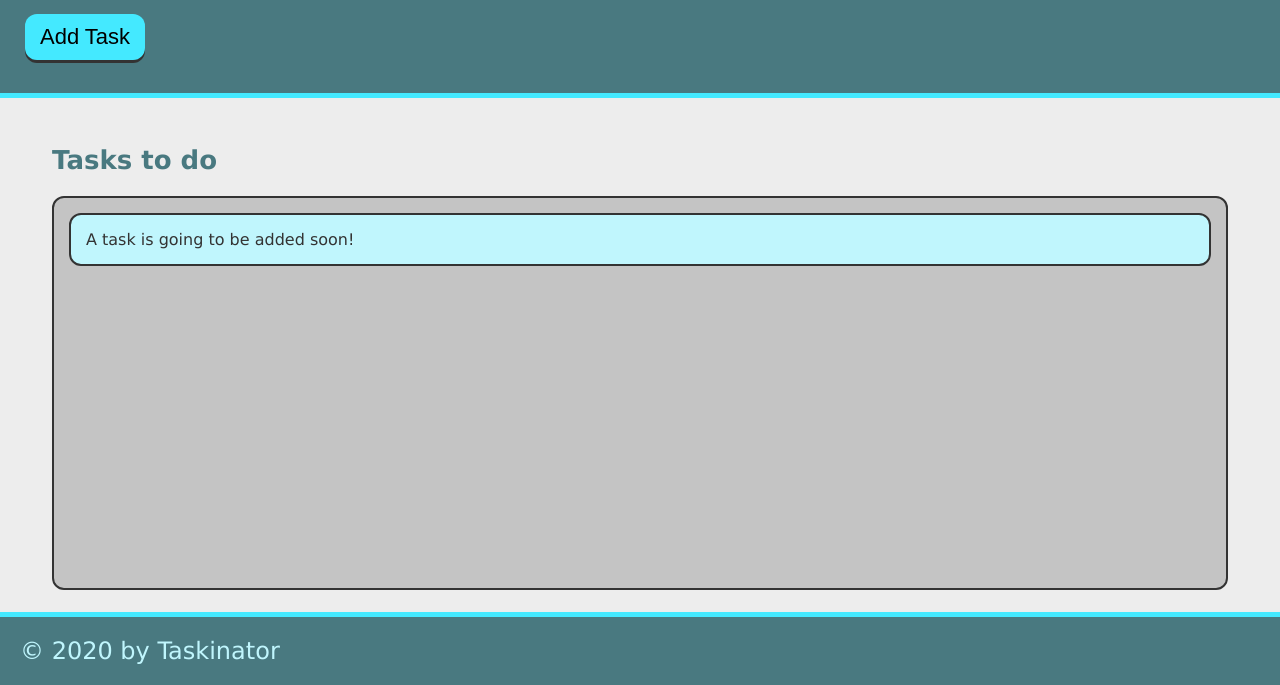
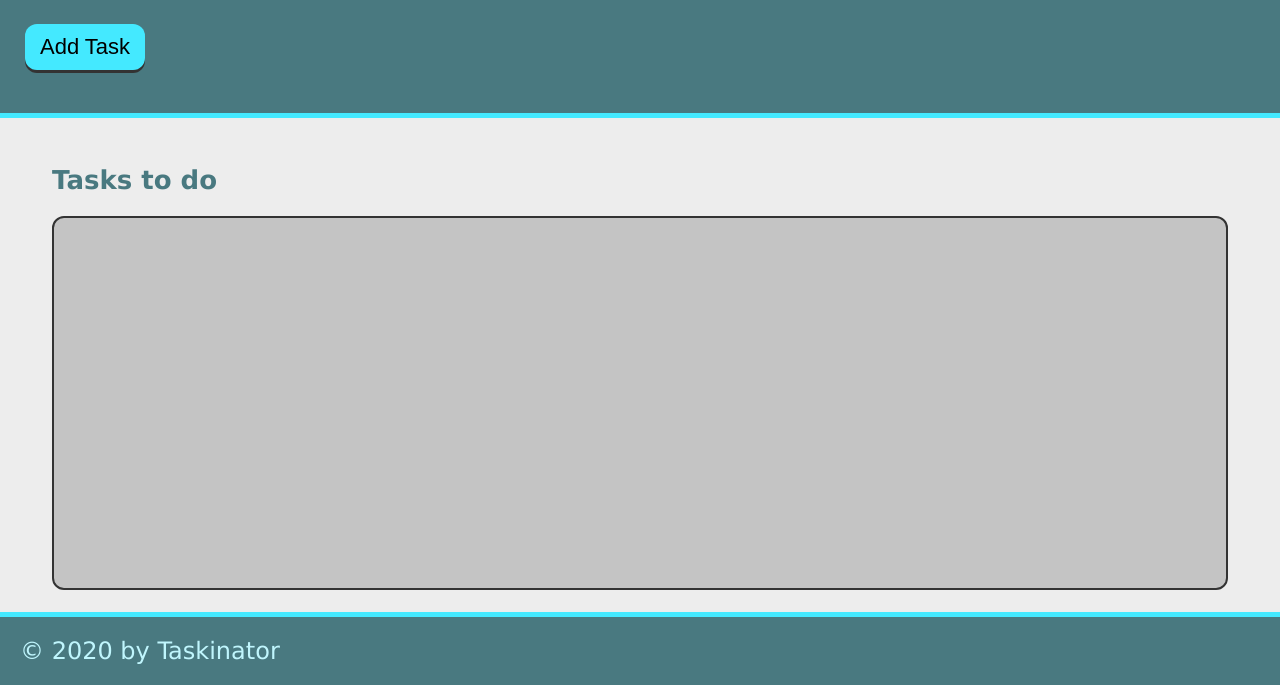
Before and after one commit to RogerLi818/taskinator, a plain HTML site: page index.html in a window 1280 px wide. Shown: the part 115-800 px from the top of the page. Drawn offline with Linux system fonts and the light colour scheme.

Commit message:
add new feature branch, update the button to form

```diff
--- a/index.html
+++ b/index.html
@@ -13,16 +13,16 @@
         <p>
             Click the button below to add a new task!
         </p>
-        <button class ="btn" id="save-task">Add Task</button>
+        <form id="task-form">
+            <div class="form-group">
+                <button class ="btn" id="save-task">Add Task</button>
+            </div>
+        </form>
     </header>
     <main class = "page-content">
         <section class="task-list-wrapper">
             <h2 class="list-title"> Tasks to do</h2>
-            <ul class="task-list" id="tasks-to-do">
-                <li class="task-item">
-                    A task is going to be added soon!
-                </li>
-            </ul>
+            <ul class="task-list" id="tasks-to-do"></ul>
         </section>
     </main>
     <footer>
```
